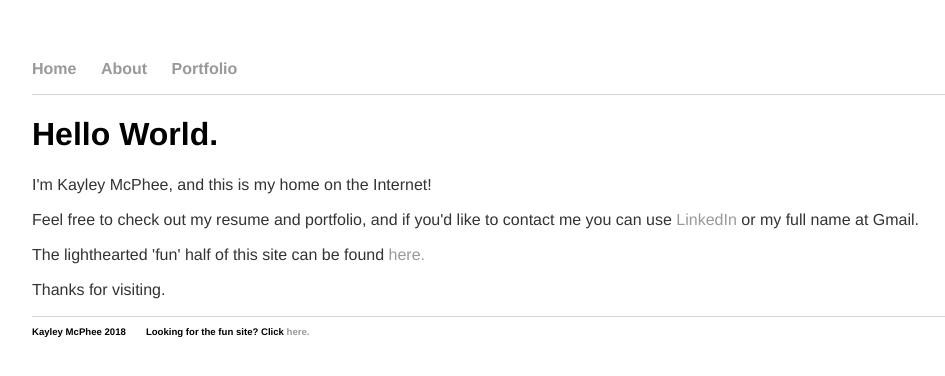
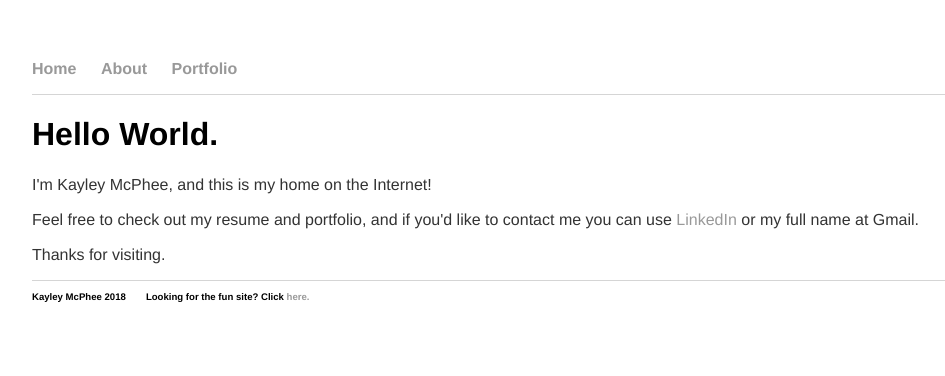
Before and after one commit to kayleymcphee/kayleymcphee.github.io, a Jekyll site: the page built from index.html, in a window 1280 px wide. Shown: the top 376 px of the page, without its empty margins (64-1009 px from the left). Built offline with Jekyll 4.4.1, drawn with Linux system fonts in a browser that asks for light colours.

Commit message:
Update index.html

```diff
--- a/index.html
+++ b/index.html
@@ -6,6 +6,5 @@ title: Kayley McPhee
         <h1>Hello World.</h1>
 	<p>I'm Kayley McPhee, and this is my home on the Internet!</p>
 	<p>Feel free to check out my resume and portfolio, and if you'd like to contact me you can use <a href="https://www.linkedin.com/in/kayley-mcphee-47872385/">LinkedIn</a> or my full name at Gmail.</p>
-	<p>The lighthearted 'fun' half of this site can be found <a href="https://kayleymcphee.com/fun/index.html">here.</a></p>
 	<p>Thanks for visiting.</p>
 </div><!-- /.blurb -->
```
